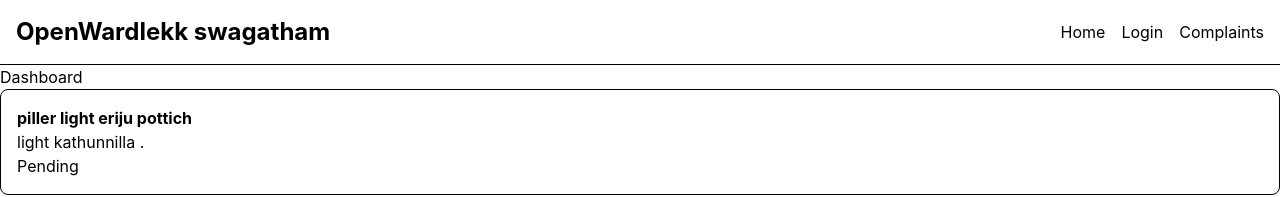
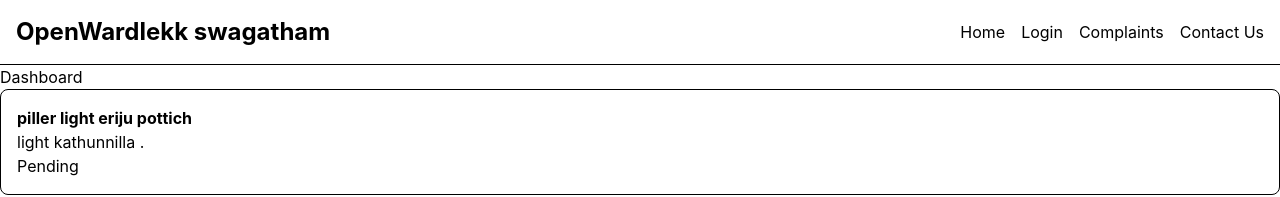
Before and after one commit to RameshRaveendran/openwardtest, a React (Vite) app in the folder client/: page /dashboard in a window 1280 px wide. Shown: the top 197 px of the page. Built offline with nearby package versions, Linux system fonts and the light colour scheme.

Commit message:
contact page

```diff
--- a/client/src/components/Navbar.jsx
+++ b/client/src/components/Navbar.jsx
@@ -18,6 +18,10 @@ function Navbar() {
           Complaints
         </Link>
 
+        <Link to="/Contact">
+          Contact Us
+        </Link>
+
       </div>
 
     </nav>
```
